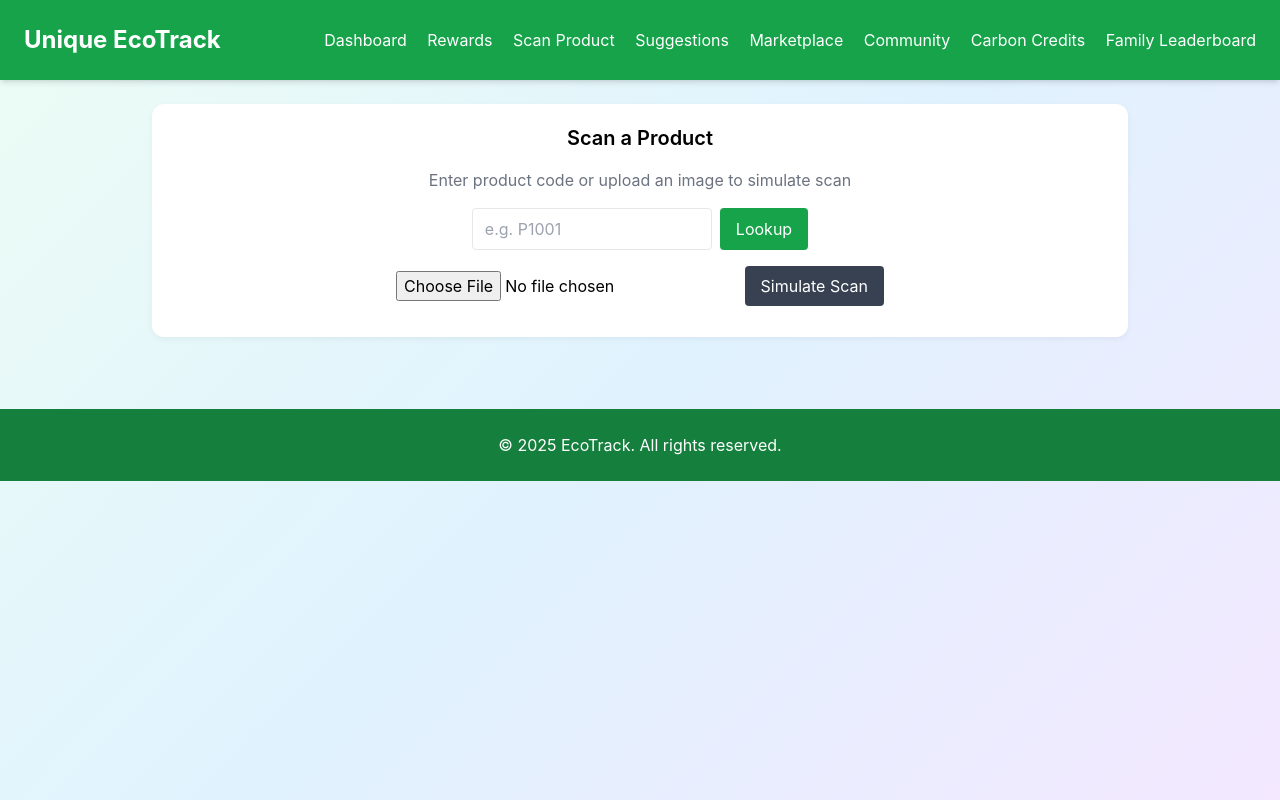
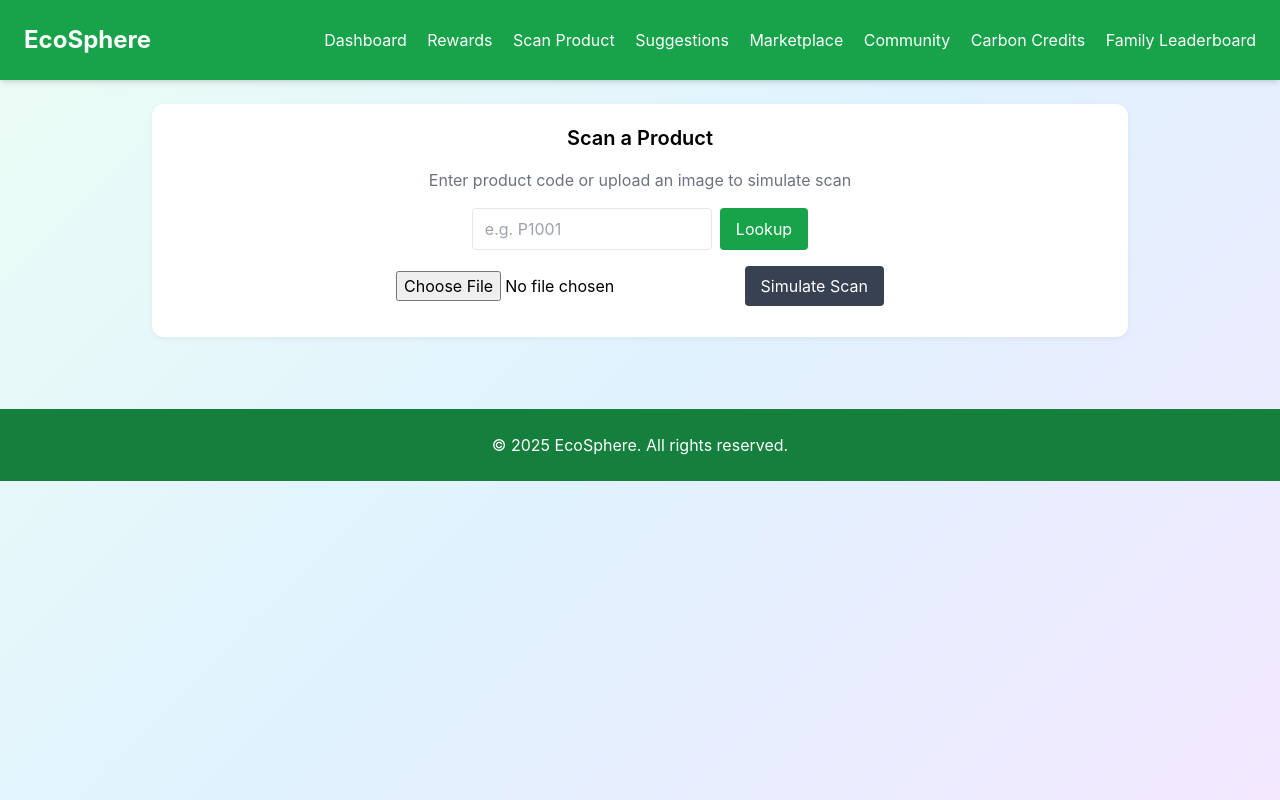
Before and after one commit to anuj-maurya-01/hackathon, a plain HTML site: page scan.html in a window 1280 px wide. Drawn offline with nearby package versions, Linux system fonts and the light colour scheme.

Commit message:
Update scan.html

```diff
--- a/scan.html
+++ b/scan.html
@@ -3,7 +3,7 @@
 <head>
   <meta charset="UTF-8" />
   <meta name="viewport" content="width=device-width, initial-scale=1.0">
-  <title>EcoTrack — Scan Product</title>
+  <title>EcoSphere — Scan Product</title>
 
   <!-- Tailwind -->
   <script src="https://cdn.tailwindcss.com"></script>
@@ -28,7 +28,7 @@
 
   <!-- Header -->
  <header class="bg-green-600 text-white p-6 flex justify-between items-center shadow-md">
-    <div class="text-2xl font-bold">Unique EcoTrack</div>
+    <div class="text-2xl font-bold">EcoSphere</div>
     <nav class="space-x-4">
      <a href="dashboard.html" class="hover:underline">Dashboard</a>
     <a href="rewards.html" class="hover:underline">Rewards</a>
@@ -162,7 +162,7 @@
     }
   </script>
   <footer class="bg-green-700 text-white text-center py-6 mt-12">
-    <p>© 2025 EcoTrack. All rights reserved.</p>
+    <p>© 2025 EcoSphere. All rights reserved.</p>
   </footer>
 </body>
 </html>
```
